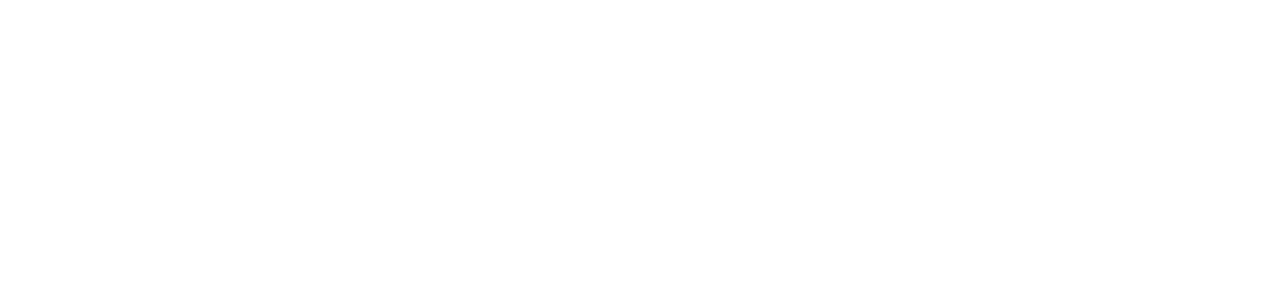
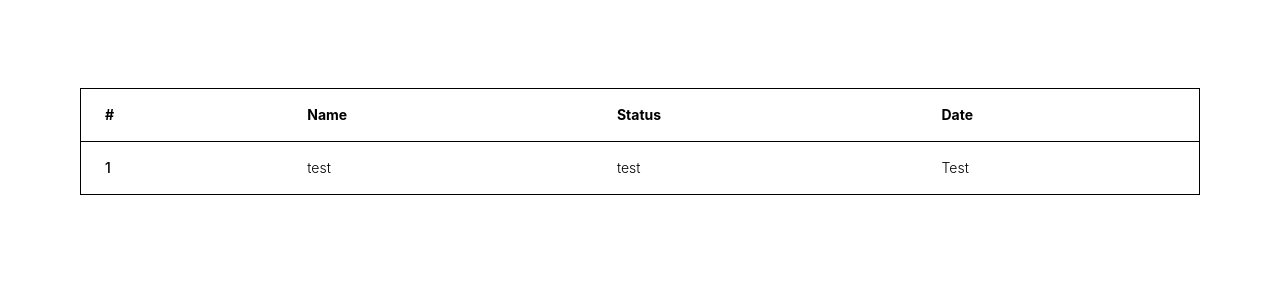
Before and after one commit to tahazaryab/shacks, a React (Create React App) app: page /reports in a window 1280 px wide. Before the commit this address had no page. Shown: the top 300 px of the page. Built offline with nearby package versions, Linux system fonts and the light colour scheme.

Commit message:
Create table component

```diff
--- a/src/App.tsx
+++ b/src/App.tsx
@@ -1,11 +1,13 @@
 import { BrowserRouter, Route, Routes } from 'react-router-dom';
 import Main from '../src/pages/main';
+import PastReports from './pages/past-reports';
 
 const App = () => {
   return (
     <BrowserRouter>
       <Routes>
         <Route path="/" element={<Main />} />
+        <Route path="/reports" element={<PastReports />} />
       </Routes>
     </BrowserRouter>
   );
--- /dev/null
+++ b/src/components/table/Table.tsx
@@ -0,0 +1,40 @@
+const Table = (): JSX.Element => {
+  return (
+    <div className="flex flex-col px-25">
+      <div className="overflow-x-auto sm:-mx-6 lg:-mx-8">
+        <div className="inline-block min-w-full py-2 sm:px-6 lg:px-8">
+          <div className="overflow-hidden">
+            <table className="min-w-full text-left text-sm font-light border border-gray-500">
+              <thead className="border-b font-medium dark:border-gray-500 bg-gray-100">
+                <tr>
+                  <th scope="col" className="px-6 py-4">
+                    #
+                  </th>
+                  <th scope="col" className="px-6 py-4">
+                    Name
+                  </th>
+                  <th scope="col" className="px-6 py-4">
+                    Status
+                  </th>
+                  <th scope="col" className="px-6 py-4">
+                    Date
+                  </th>
+                </tr>
+              </thead>
+              <tbody>
+                <tr className="border-b transition duration-300 ease-in-out hover:bg-gray-100 dark:border-gray-500 dark:hover:bg-gray-100">
+                  <td className="whitespace-nowrap px-6 py-4 font-medium">1</td>
+                  <td className="whitespace-nowrap px-6 py-4">test</td>
+                  <td className="whitespace-nowrap px-6 py-4">test</td>
+                  <td className="whitespace-nowrap px-6 py-4">Test</td>
+                </tr>
+              </tbody>
+            </table>
+          </div>
+        </div>
+      </div>
+    </div>
+  );
+};
+
+export default Table;
--- a/src/index.css
+++ b/src/index.css
@@ -1,3 +1,7 @@
+@import 'tailwindcss/base';
+@import 'tailwindcss/components';
+@import 'tailwindcss/utilities';
+
 body {
   margin: 0;
   font-family: -apple-system, BlinkMacSystemFont, 'Segoe UI', 'Roboto', 'Oxygen',
--- a/src/pages/past-reports/index.tsx
+++ b/src/pages/past-reports/index.tsx
@@ -1 +1,13 @@
-export default {};
+import Table from '../../components/table/Table';
+
+const PastReports = (): JSX.Element => {
+  return (
+    <>
+      <div className="p-20">
+        <Table />
+      </div>
+    </>
+  );
+};
+
+export default PastReports;
```
